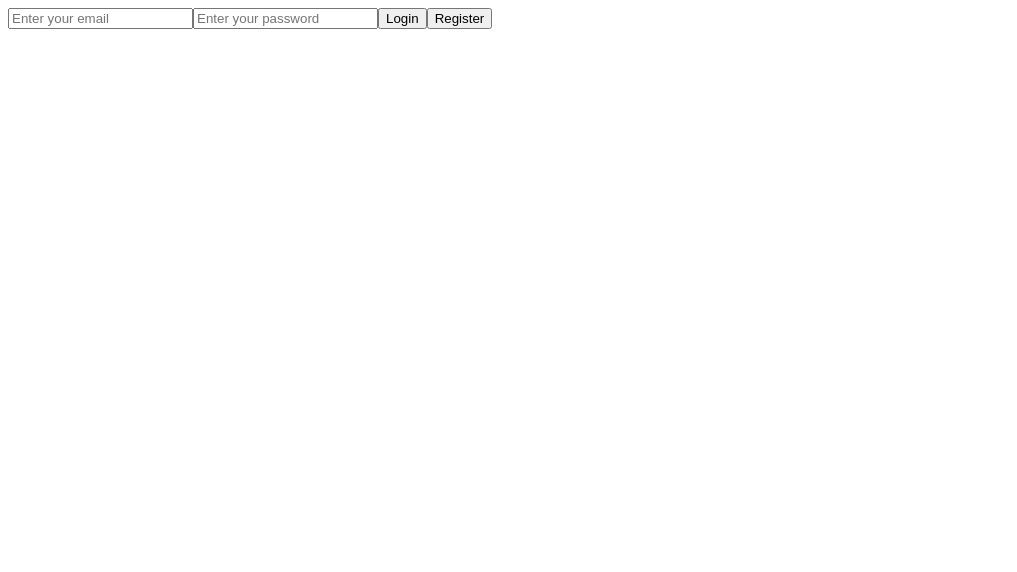
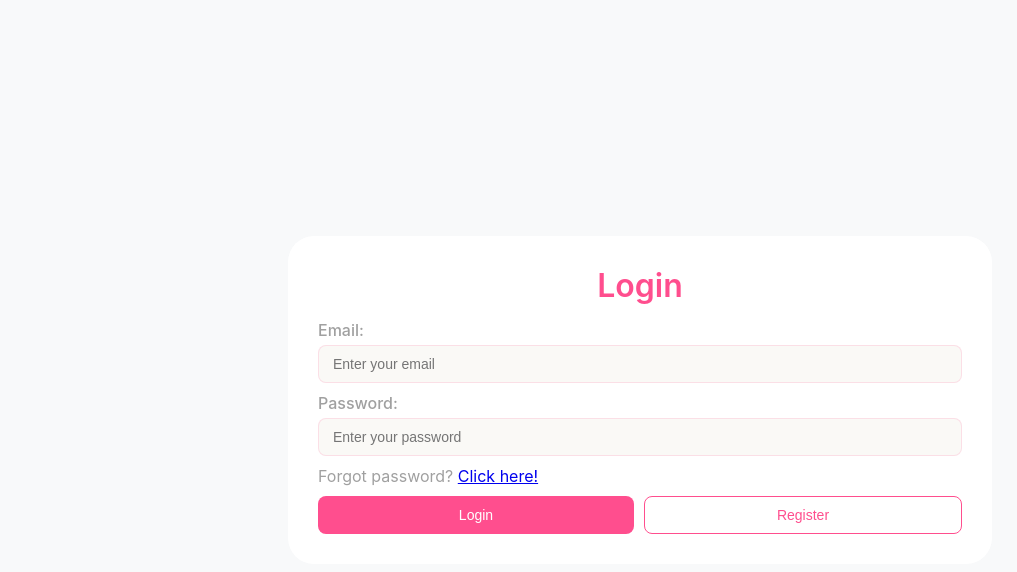
Before and after one commit to jobearz/furi, a React (Vite) app in the folder frontend/: page /login in a window 1280 px wide. Shown: the top 572 px of the page, without its empty margins (0-1017 px from the left). Built offline with nearby package versions, Linux system fonts and the light colour scheme.

Commit message:
feat: add basic ui for login, songs, and sections pages

```diff
--- a/frontend/src/components/Login.tsx
+++ b/frontend/src/components/Login.tsx
@@ -28,22 +28,30 @@ export default function Login() {
   }
 
   return (
-    <div>
+    <div className='login-container'>
+      <div className='login-card'>
+        <h1 className='login-title'>Login</h1>
+        <h2 className='email-field'>Email:</h2>
         <input
           type="email"
           value={email}
           onChange={(e) => setEmail(e.target.value)}
           placeholder="Enter your email"
         />
+        <h2 className='password-field'>Password:</h2>
         <input
           type="password"
           value={password}
           onChange={(e) => setPassword(e.target.value)}
           placeholder="Enter your password"
         />
+        <p className='forgot-password'>Forgot password? <a href="https://example.com">Click here!</a></p>
+        <div className='button-row'>
           <button onClick={handleLogin}>Login</button>
-      <button onClick={handleRegister}>Register</button>
+          <button className='btn-secondary' onClick={handleRegister}>Register</button>
+        </div>
         {error && <p>{error}</p>}
+      </div>
     </div>
   )
 }
--- a/frontend/src/index.css
+++ b/frontend/src/index.css
@@ -0,0 +1,115 @@
+:root {
+  --bg: #f8f9fa;
+  --surface: #faf9f6;
+  --text: #333333;
+  --text-secondary: #A0A0A0;
+  --accent: #FF4E8E;
+  --accent-muted: rgba(255, 78, 142, 0.15);
+}
+
+* {
+  margin: 0;
+  padding: 0;
+  box-sizing: border-box;
+}
+
+body {
+  background-color: var(--bg);
+  color: var(--text);
+  font-family: -apple-system, BlinkMacSystemFont, 'Segoe UI', sans-serif;
+  min-height: 100vh;
+  font-size: 16px;
+}
+
+button {
+  cursor: pointer;
+  border: none;
+  border-radius: 8px;
+  padding: 10px 20px;
+  font-size: 14px;
+  font-weight: 500;
+  background: var(--accent);
+  color: white;
+  transition: opacity 0.15s;
+}
+
+button:hover {
+  opacity: 0.85;
+}
+
+button:disabled {
+  opacity: 0.4;
+  cursor: not-allowed;
+}
+
+input {
+  background: var(--surface);
+  border: 1px solid var(--accent-muted);
+  border-radius: 8px;
+  padding: 10px 14px;
+  color: var(--text-secondary);
+  font-size: 14px;
+  width: 100%;
+  outline: none;
+}
+
+input:focus {
+  border-color: var(--accent);
+}
+
+.login-container {
+  min-height: 100vh;
+  display: flex;
+  align-items: center;
+  justify-content: center;
+}
+
+.login-card {
+  min-width: 55vw;
+  padding: 30px;
+  backdrop-filter: blur(5px);
+  background-color: rgba(255, 255, 255, 1);
+  border-radius: 26px;
+}
+
+.login-title {
+  font-size: 2em;
+  font-weight: 600;
+  color: var(--accent);
+  margin-bottom: 15px;
+  text-align: center;
+}
+
+.email-field, .password-field {
+  font-size: 1em;
+  font-weight: 500;
+  color: var(--text-secondary);
+  margin: 10px 0px 5px 0px;
+}
+
+.forgot-password {
+  font-size: 1em;
+  font-weight: 400;
+  color: var(--text-secondary);
+  padding: 10px 0px 10px 0px;
+}
+
+.button-row {
+  display: flex;
+  gap: 10px;
+}
+
+.button-row button {
+  flex: 1;
+}
+
+.btn-secondary {
+  background: transparent;
+  border: 1px solid var(--accent);
+  color: var(--accent);
+}
+
+.error {
+  color: #FF6B6B;
+  font-size: 13px;
+}
```
Lines whose indentation alone changed are shown as unchanged.
